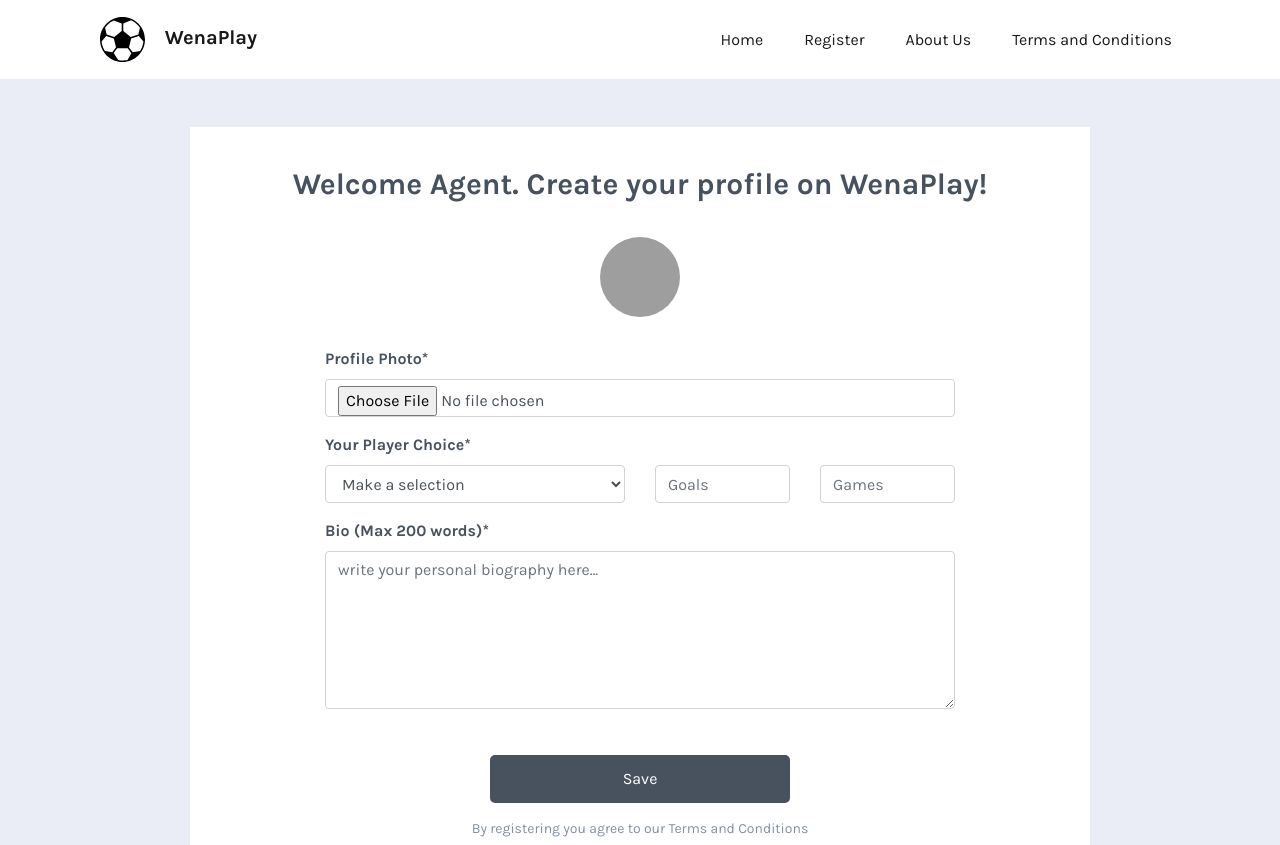
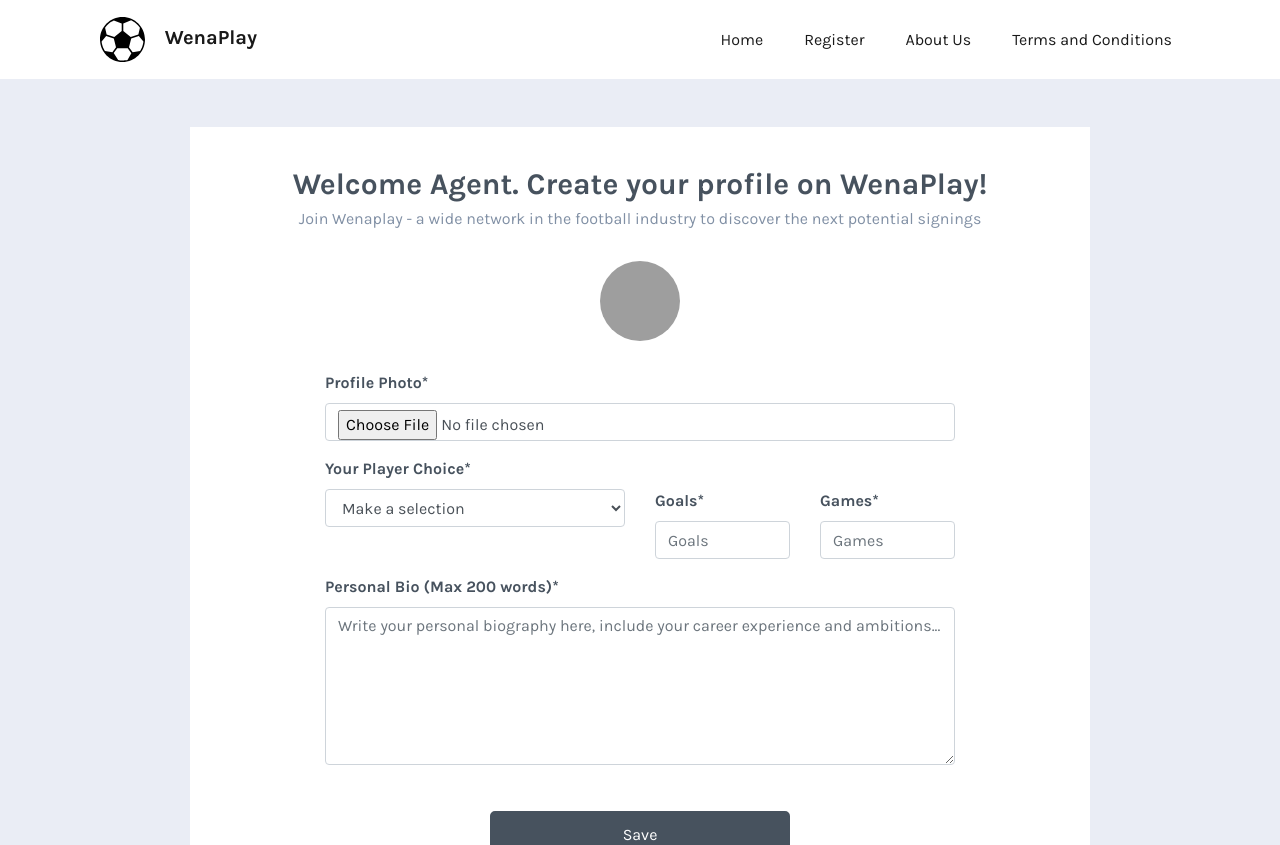
Before and after one commit to Xicodeman/wenaplaypro, a CodeIgniter app: page /database/register/agent in a window 1280 px wide. Shown: the top 845 px of the page. Run offline with CodeIgniter, Linux system fonts and the light colour scheme; data comes from the database, SQL or seed files in the repository; data that the repository does not hold is empty; grey boxes are pictures that could not be loaded.

Commit message:
edited the register pages for agent and player

```diff
--- a/application/views/register-agent.php
+++ b/application/views/register-agent.php
@@ -3,6 +3,7 @@
 		<div class="row h-100 justify-content-center align-items-center pb-5 pt-5">
 			<div class="login-container-abs width-900">
 				<div class="heading"> Welcome Agent. Create your profile on WenaPlay!</div>
+				<div class="sub-heading"> Join Wenaplay - a wide network in the football industry to discover the next potential signings</div>
 				<div class="rform">
 					<form class="mt-30 submit" method="post" enctype="multipart/form-data">
 							<center> <img src="<?php if (!$this->session->user->photo) { echo base_url('assets/images/dummy.jpg'); } else { echo base_url('assets/images/'. $this->session->user->photo); } ?>" class="img-round" style="height: 80px; width: 80px; object-fit: cover; margin-bottom: 30px"> </center>
@@ -31,11 +32,13 @@
 										</div>
 
 										<div class="col-md-3">
-											<input type="text" name="goals" class="form-control " placeholder="Goals" required="" value="<?= ($agent) ? $agent->goals : "" ?>">
+											<label> Goals* </label>
+											<input type="number" min="1" max="50" name="goals" class="form-control " placeholder="Goals" required="" value="<?= ($agent) ? $agent->goals : "" ?>">
 										</div>
 
 										<div class="col-md-3">
-											<input type="text" name="games" class="form-control " placeholder="Games" required="" value="<?= ($agent) ? $agent->games : "" ?>">
+											<label> Games* </label>
+											<input type="number" min="1" max="50" name="games" class="form-control " placeholder="Games" required="" value="<?= ($agent) ? $agent->games : "" ?>">
 										</div>
 
 									</div>
@@ -48,8 +51,8 @@
 						<div class="row">
 							<div class="col-md-12">
 								<div class="form-group">
-									<label> Bio (Max 200 words)* </label>
-									<textarea rows="6" class="form-control" name="summary" placeholder="write your personal biography here..." required=""><?= $this->session->user->summary ?></textarea>
+									<label> Personal Bio (Max 200 words)* </label>
+									<textarea rows="6" class="form-control txtarea" name="summary" placeholder="Write your personal biography here, include your career experience and ambitions..."><?= $this->session->user->summary ?></textarea>
 								</div>
 							</div>
 						</div>
```
Also changed, not shown: application/views/register-player.php (+5 -5 lines).
